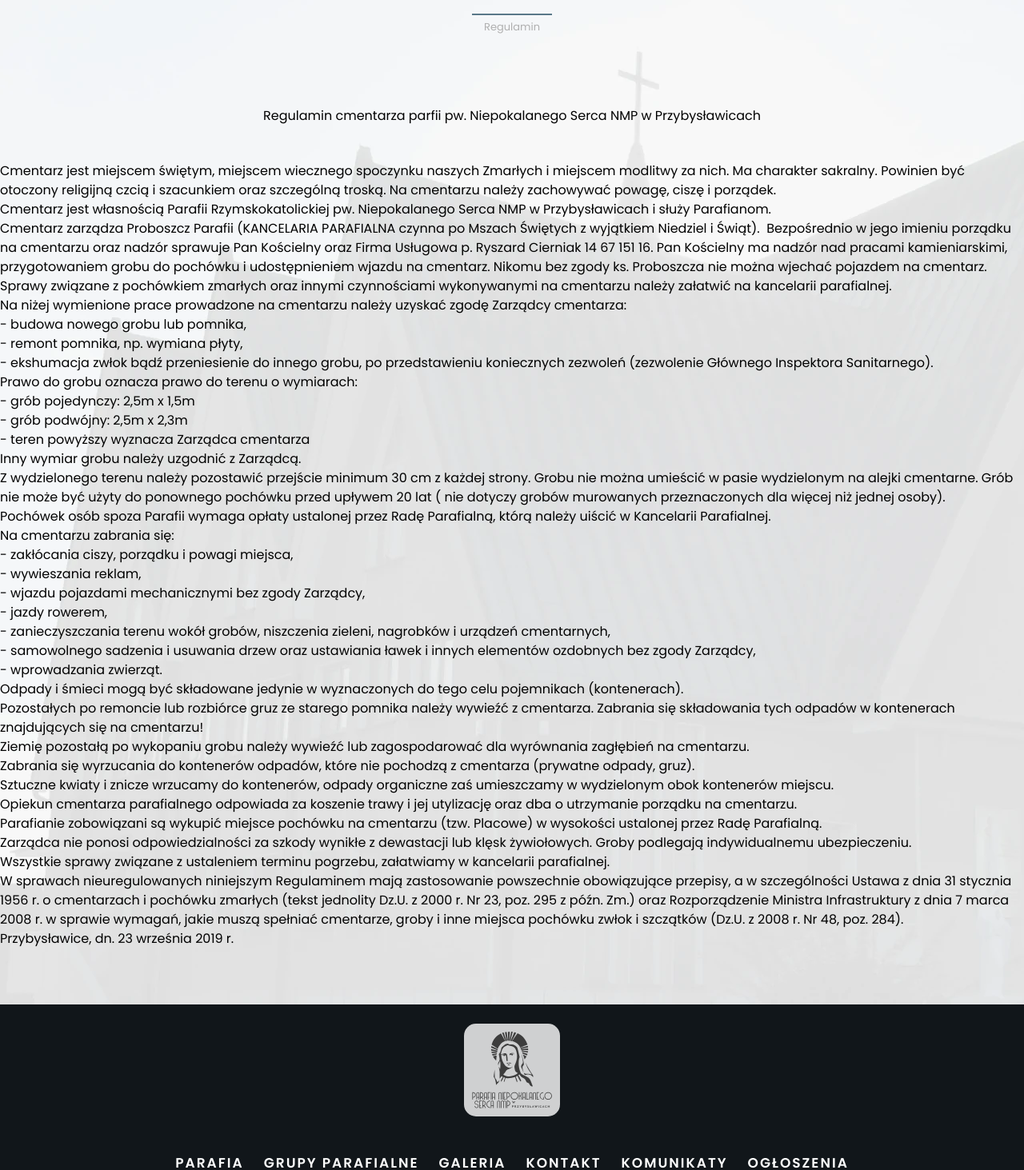
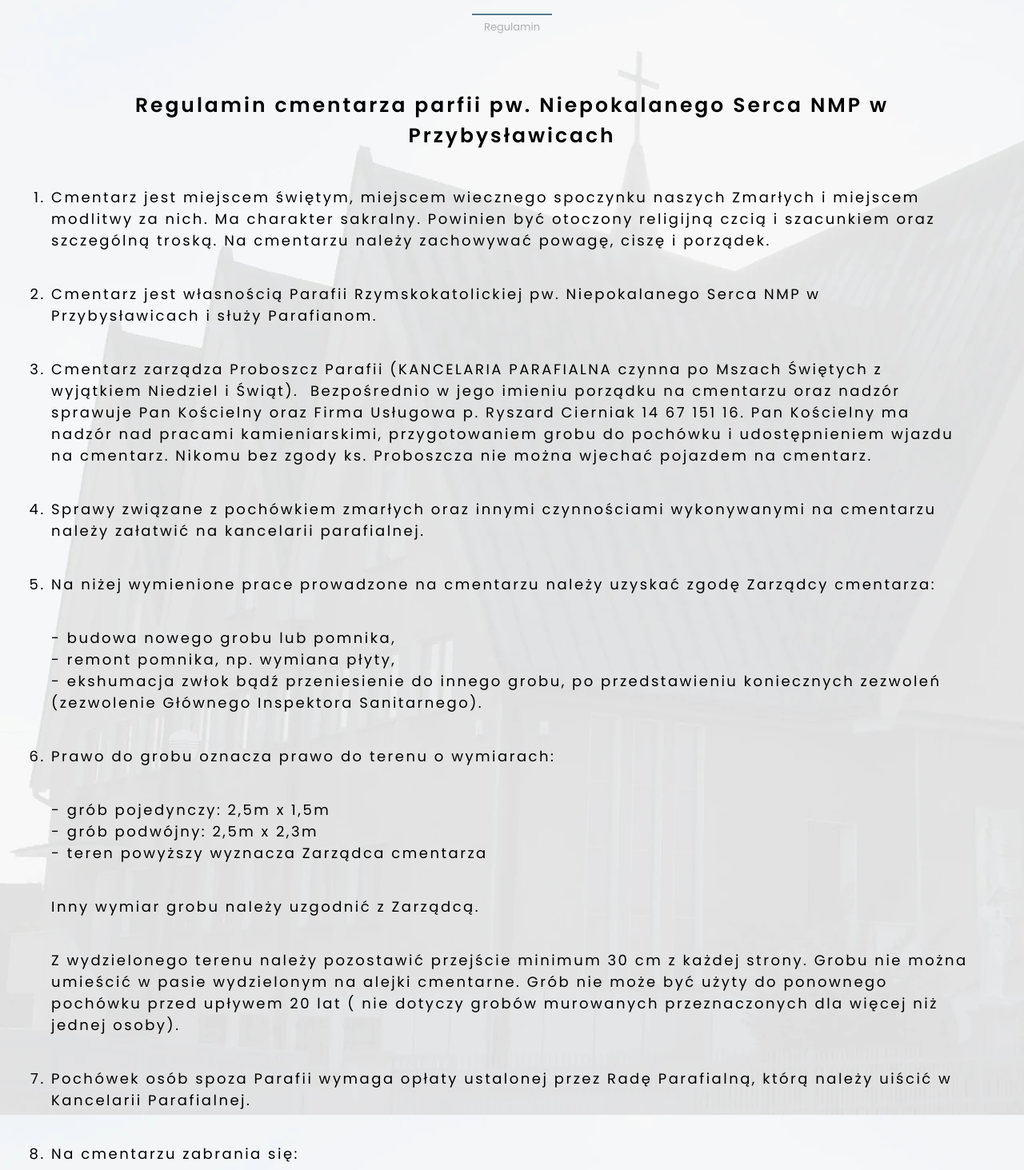
Before and after one commit to JcobV01/stronaPNSNMPwP, a Next.js app: page /cmentarz in a window 1280 px wide. Shown: the part 511-1974 px from the top of the page at 80% size. Built offline with nearby package versions, Linux system fonts and the light colour scheme.

Commit message:
Zakładka cmentarz z mediami

```diff
--- a/app/cmentarz/page.jsx
+++ b/app/cmentarz/page.jsx
@@ -4,11 +4,11 @@ import Title from '@components/Title'
 const cmentarz = () => {
   return (
     <section className='flex-center'>
-      <article className='mt-[65px] w-[1400px]'>
+      <article className='mt-[65px] w-[1400px] 2xl:w-[90%]'>
         <Title title="Cmentarz" title2="" subtitle="Regulamin"/>
         <div>
-          <h4 className='text-center mt-[90px]'>Regulamin cmentarza parfii pw. Niepokalanego Serca NMP w Przybysławicach</h4>
-          <ol className='mt-[45px] list-decimal'>
+          <h4 className='text-center text-[25px] font-semibold tracking-[3px] mt-[70px] md:text-[20px] sm:text-[18px] sm:mt-[40px]'>Regulamin cmentarza parfii pw. Niepokalanego Serca NMP w Przybysławicach</h4>
+          <ol className='mt-[45px] list-decimal text-[18px] tracking-[2.5px] space-y-[40px] md:text-[15px] md:px-[20px]'>
             <li>Cmentarz jest miejscem świętym, miejscem wiecznego spoczynku naszych Zmarłych i miejscem modlitwy za nich. Ma charakter sakralny. Powinien być otoczony religijną czcią i szacunkiem oraz szczególną troską. Na cmentarzu należy zachowywać powagę, ciszę i porządek.</li>
             <li>Cmentarz jest własnością Parafii Rzymskokatolickiej pw. Niepokalanego Serca NMP w Przybysławicach i służy Parafianom.</li>
             <li>Cmentarz zarządza Proboszcz Parafii (KANCELARIA PARAFIALNA czynna po Mszach Świętych z wyjątkiem Niedziel i Świąt).  Bezpośrednio w jego imieniu porządku na cmentarzu oraz nadzór sprawuje Pan Kościelny oraz Firma Usługowa p. Ryszard Cierniak 14 67 151 16. Pan Kościelny ma nadzór nad pracami kamieniarskimi, przygotowaniem grobu do pochówku i udostępnieniem wjazdu na cmentarz. Nikomu bez zgody ks. Proboszcza nie można wjechać pojazdem na cmentarz.</li>
@@ -49,7 +49,7 @@ const cmentarz = () => {
             <li>Wszystkie sprawy związane z ustaleniem terminu pogrzebu, załatwiamy w kancelarii parafialnej.</li>
             <li>W sprawach nieuregulowanych niniejszym Regulaminem mają zastosowanie powszechnie obowiązujące przepisy, a w szczególności Ustawa z dnia 31 stycznia 1956 r. o cmentarzach i pochówku zmarłych (tekst jednolity Dz.U. z 2000 r. Nr 23, poz. 295 z późn. Zm.) oraz Rozporządzenie Ministra Infrastruktury z dnia 7 marca 2008 r. w sprawie wymagań, jakie muszą spełniać cmentarze, groby i inne miejsca pochówku zwłok i szczątków (Dz.U. z 2008 r. Nr 48, poz. 284).</li>
           </ol>
-          <p>Przybysławice, dn. 23 września 2019 r.</p>
+          <p className="text-[20px] font-semibold tracking-[2.5px] mt-[40px] md:text-[18px] sm:text-center">Przybysławice, dn. 23 września 2019 r.</p>
         </div>
       </article>
     </section>
--- a/styles/global.css
+++ b/styles/global.css
@@ -36,5 +36,5 @@
 
 .custom-hamburger::before{@apply -translate-y-[10px];}
 .custom-hamburger::after{@apply translate-y-[10px];}
-.active-hamburger::before {transform: rotate(45deg) translate(5px, -5px);}
-.active-hamburger::after {transform: rotate(-45deg) translate(5px, 5px);}
+.active-hamburger::before {transform: rotate(45deg);}
+.active-hamburger::after {transform: rotate(-45deg);}
```
